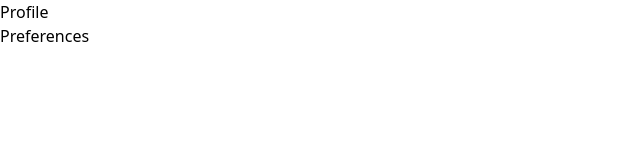
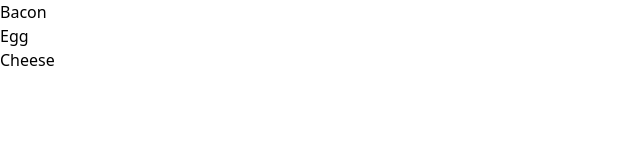
Before and after one commit to test-party/guinea-pig-next, a Next.js app: page /aria-required-parent in a window 1280 px wide. Shown: the top 160 px of the page, without its empty margins (0-640 px from the left). Built offline with nearby package versions, Linux system fonts and the light colour scheme.

Commit message:
amk - updated list check

```diff
--- a/src/app/aria-required-parent/page.tsx
+++ b/src/app/aria-required-parent/page.tsx
@@ -6,11 +6,14 @@ export default function Page() {
   return (
     <body>
       <ul id="myaccount">
-        <li>
-          <p role="menuitem">Profile</p>
+        <li role="menuitem">
+          Bacon
         </li>
-        <li>
-          <p role="menuitem">Preferences</p>
+        <li role="menuitem">
+          Egg
+        </li>
+        <li role="menuitem">
+          Cheese
         </li>
       </ul>
     </body>
```
